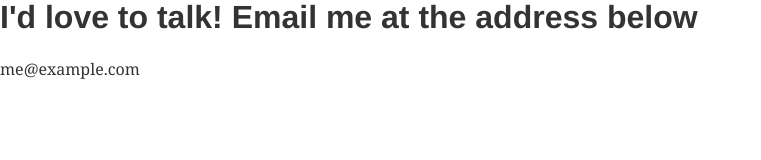
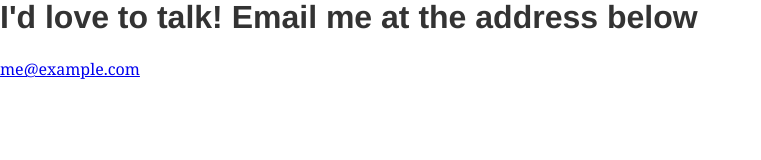
Before and after one commit to syneewong/gatsby-tutorials, a Gatsby site in the folder tutorial-part-three/: page /contact in a window 1280 px wide. Shown: the whole page, without its empty margins (0-761 px from the left). Built offline with nearby package versions, Linux system fonts and the light colour scheme; Gatsby itself is replaced by a stand-in of ours.

Commit message:
Update contact link `mailto:`.

```diff
--- a/tutorial-part-three/src/pages/contact.js
+++ b/tutorial-part-three/src/pages/contact.js
@@ -1,9 +1,10 @@
 import React from "react"
+import Link from "gatsby-link"
 
 export default () =>
   <div>
     <h1>I'd love to talk! Email me at the address below</h1>
     <p>
-      <a mailto="me@example.com">me@example.com</a>
+      <a href="mailto:me@example.com">me@example.com</a>
     </p>
   </div>
```
